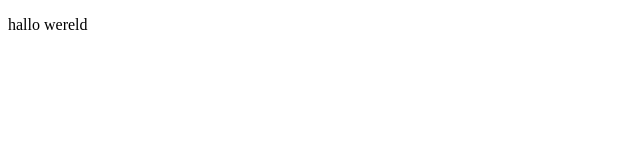
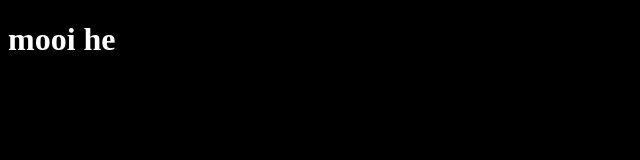
Before and after one commit to cgheydra/inDeLes, a plain HTML site: page index.html in a window 1280 px wide. Shown: the whole page, without its empty margins (0-640 px from the left). Drawn offline with Linux system fonts and the light colour scheme.

Commit message:
added style to project

```diff
--- a/index.html
+++ b/index.html
@@ -2,8 +2,10 @@
 <html>
 	<head>
 		<title>hallo wereld</title>
+		<link rel="stylesheet" type="text/css" href="style.css">
 	</head>
 	<body>
-		<p>hallo wereld</p>
+
+		<h1>mooi he</h1>
 	</body>
 </html>
--- /dev/null
+++ b/style.css
@@ -0,0 +1,4 @@
+body {
+	background-color: #000000;
+	color: #FFFFFF;
+}
```
